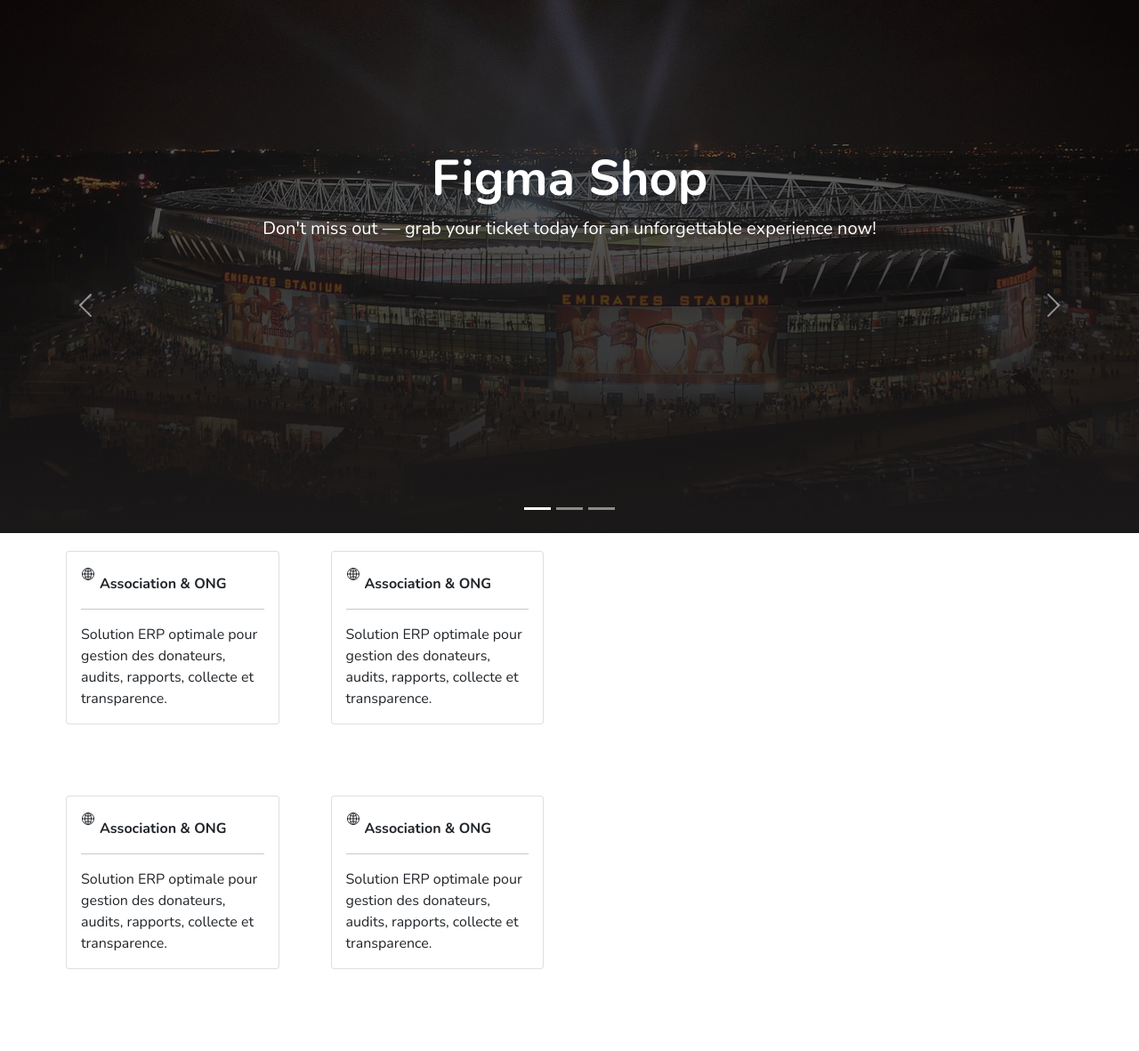
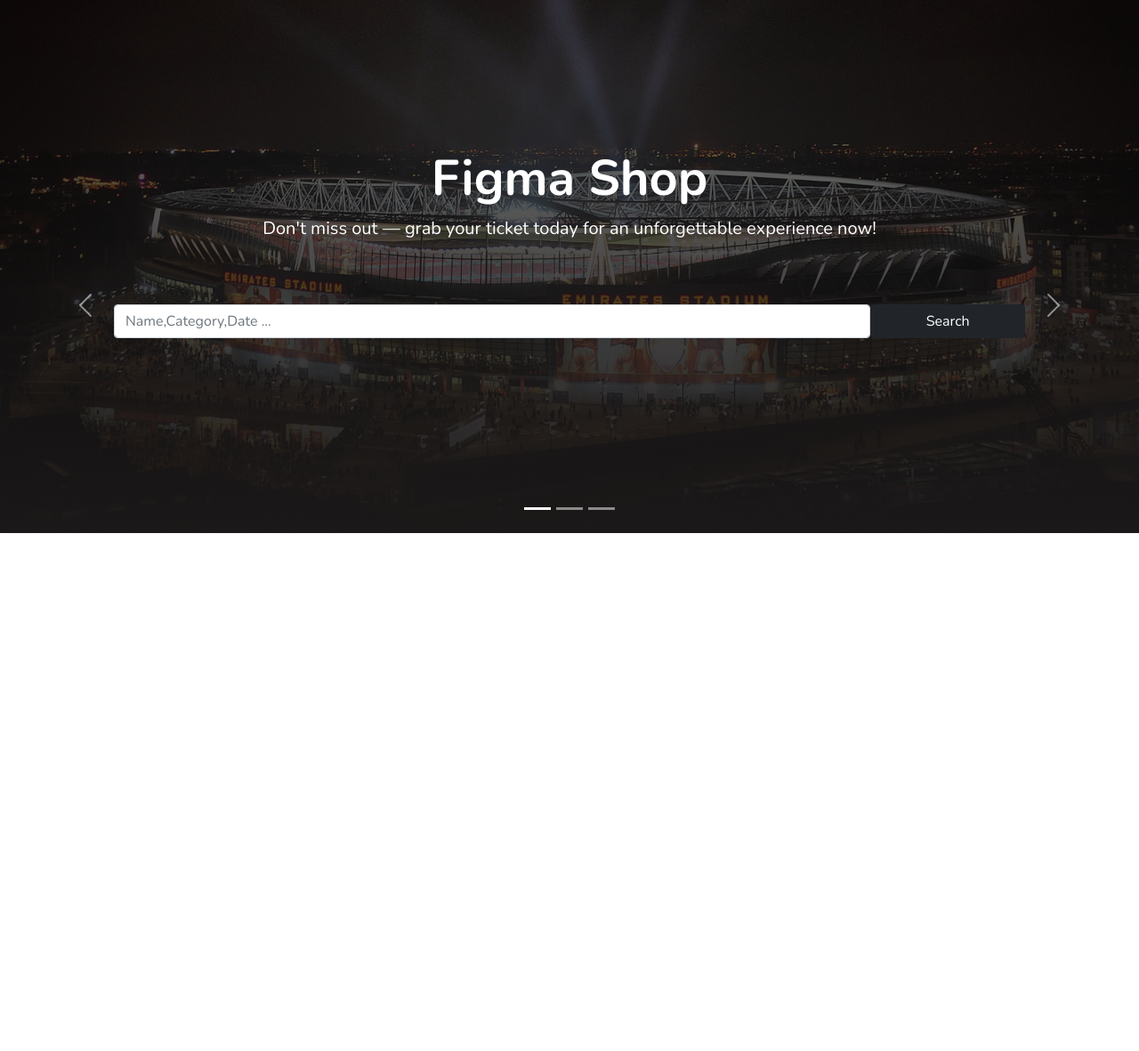
Before and after one commit to NassimEloualydy/TICKET-APP-DJANGO, a Django app: page / in a window 1280 px wide. Shown: the part 57-1238 px from the top of the page at 89% size. After the commit the page ends 656 px from the top, so only its background shows below. Run offline with Django 5.2, Linux system fonts and the light colour scheme; some libraries are stand-ins or nearby versions.

Commit message:
Mise a jour

```diff
--- a/Ticket/urls.py
+++ b/Ticket/urls.py
@@ -9,5 +9,6 @@
        path("loadDemoDataTicket",views.loadDemoDataTicket,name="loadDemoDataTicket"),
        path('deleteTicket',views.deleteTicket,name="deleteTicket"),
        path("chart_number_of_ticket_by_event",views.chart_number_of_ticket_by_event,name="chart_number_of_ticket_by_event"),
-       path("get_data_home",views.get_data_home,name="get_data_home")
+       path("get_data_home",views.get_data_home,name="get_data_home"),
+       path("ticketDetail/<int:id>",views.ticketDetail,name="ticketDetail")
 ]
--- a/auth/static/js/main.js
+++ b/auth/static/js/main.js
@@ -787,6 +787,7 @@
 
  }
  function submitEvent(){
+
     var name=document.getElementById("name").value;
     var date=document.getElementById("date").value;
     var start=document.getElementById("start").value;
@@ -1372,6 +1373,7 @@
  function get_data_home(){
     if(!document.getElementById("data_home"))
         return
+    var name=document.getElementById("name_search").value;
     var xhr=new XMLHttpRequest();
     xhr.onreadystatechange=function(){
         if(this.status==200 && this.readyState==4){
@@ -1385,7 +1387,90 @@
                 for(var i=0;i<message.length;i++){
                     data[message[i]['category']].push(message[i])
                 }
-                console.log(data)
+
+            data_query=""
+             for(var i in data){
+data_query+="<div class='container mt-3'>"
+data_query+="<div class='d-flex justify-content-between'>"
+data_query+="<p class='fw-bold h3'>"+i+"</p>"
+// data_query+="<p class='fw-bold h3'><input type='button' value='View More' class='btn btn-dark'></p>"
+data_query+="</div>"
+data_query+="<div class='row'>"
+
+k=0
+for(var j of data[i]){
+    k++
+    if(k==5)
+        break
+data_query+="<div class='col-md card m-1'  style='position:relative;cursor:pointer;' onclick='ticketDetail("+j.id+")'>"
+data_query+="<div class='card-body'>"
+data_query+="<div class='d-flex'>"
+data_query+="<div class='card-text mt-2 fw-bolder' style='margin-left: 5px'>"
+data_query+=j.name
+if(j.state=="Open"){
+
+    data_query+="<span style='margin: 1px;padding-bottom: 0px;background-color: #2a9d8f;display:inline-block;padding:.35em .65em;font-size:.75em;font-weight:700;line-height:1;color:#fff;text-align:center;white-space:nowrap;vertical-align:baseline;border-radius:.25rem;position:absolute;top:5px;right:5px;' className='badge pb-1'>Open</span>"
+}
+else{
+
+    data_query+="<span style='margin: 1px;padding-bottom: 0px;background-color: #e76f51;display:inline-block;padding:.35em .65em;font-size:.75em;font-weight:700;line-height:1;color:#fff;text-align:center;white-space:nowrap;vertical-align:baseline;border-radius:.25rem;position:absolute;top:5px;right:5px;' className='badge pb-1'>Closed</span>"
+}
+data_query+="</div>"
+data_query+="</div>"
+data_query+="<hr>"
+data_query+="<div class='text-start card-text'>"
+data_query+="<br/>🏟️ <span class='fw-bold'>Stade</span> : "+j.stade+"                  "
+data_query+="<br/>📅 <span class='fw-bold'>Date</span> : "+j.date+"                          "
+data_query+="<br/>🕒 <span class='fw-bold'>Time</span> : "+j.time_start+" - "+j.time_end+"                       "
+data_query+="<br/>🎟️ <span class='fw-bold'>Tickets</span> : "+j.nbr_ticket+" available                 "
+data_query+="</div>"
+data_query+="</div>"
+data_query+="</div>"
+
+}
+data_query+="</div>"
+data_query+="<div class='row'>"
+
+k=0
+for(var j of data[i]){
+    k++
+    if(k<5)
+        continue
+    if(k==9)
+    break
+data_query+="<div class='col-md card m-1'  style='position:relative;cursor:pointer;' onclick='ticketDetail("+j.id+")'>"
+data_query+="<div class='card-body'>"
+data_query+="<div class='d-flex'>"
+data_query+="<div class='card-text mt-2 fw-bolder' style='margin-left: 5px'>"
+data_query+=j.name
+if(j.state=="Open"){
+
+    data_query+="<span style='margin: 1px;padding-bottom: 0px;background-color: #2a9d8f;display:inline-block;padding:.35em .65em;font-size:.75em;font-weight:700;line-height:1;color:#fff;text-align:center;white-space:nowrap;vertical-align:baseline;border-radius:.25rem;position:absolute;top:5px;right:5px;' className='badge pb-1'>Open</span>"
+}
+else{
+
+    data_query+="<span style='margin: 1px;padding-bottom: 0px;background-color: #e76f51;display:inline-block;padding:.35em .65em;font-size:.75em;font-weight:700;line-height:1;color:#fff;text-align:center;white-space:nowrap;vertical-align:baseline;border-radius:.25rem;position:absolute;top:5px;right:5px;' className='badge pb-1'>Closed</span>"
+}
+
+data_query+="</div>"
+data_query+="</div>"
+data_query+="<hr>"
+data_query+="<div class='text-start card-text'>"
+data_query+="<br/>🏟️ <span class='fw-bold'>Stade</span> : "+j.stade+"                  "
+data_query+="<br/>📅 <span class='fw-bold'>Date</span> : "+j.date+"                          "
+data_query+="<br/>🕒 <span class='fw-bold'>Time</span> : "+j.time_start+" - "+j.time_end+"                       "
+data_query+="<br/>🎟️ <span class='fw-bold'>Tickets</span> : "+j.nbr_ticket+" available                 "
+data_query+="</div>"
+data_query+="</div>"
+data_query+="</div>"
+
+}
+data_query+="</div>"
+data_query+="</div>"
+
+            }
+            // console.log(data_query)
+            document.getElementById("data_home").innerHTML=data_query
             }
             if(type=="warning"){
                 toastr.warning(message,type,{positionClass:"toast-bottom-right"});
@@ -1397,7 +1482,10 @@
     xhr.open("POST","get_data_home",true);
     var f=new FormData();
     f.append("csrfmiddlewaretoken",token)
-
+    f.append("name",name)
     xhr.send(f);
 
 }
+function ticketDetail(data){
+    window.location.href="ticketDetail/"+data
+}
--- a/templates/home.html
+++ b/templates/home.html
@@ -55,168 +55,18 @@
           <span class="carousel-control-next-icon" aria-hidden="true"></span>
           <span class="visually-hidden">Next</span>
         </button>
-            {% csrf_token %}
+
+        {% csrf_token %}
+        <div className="container" style="position: relative;bottom: 265px;width: 80%;margin-left: 10%;visibility: visible;display: block;">
+          <form action="">
+              <div class="row text-center">
+                  <div class="col-md mt-2 d-flex" ><input type="text" id="name_search"     placeholder='Name,Category,Date ...'  class="form-control" style="width: 100% !important;" /> <input type="button" value="Search" onClick="get_data_home()"   class="btn btn-dark w-100"  style="width: 20% !important;"/></div>
+                </div>
+
+          </form>
+      </div>
 
 <section id="data_home" class="py-3">
-  <div class="container">
-    <div class="row text-center">
-
-
-
-      <div class="swiper mySwiper">
-        <div class="swiper-wrapper">
-
-            <div class="swiper-slide boxAnime">
-              <div class="card m-1">
-                <div class="card-body">
-
-                  <div class="d-flex">
-                    <div class="card-text"><ion-icon class="iconService_1" name="globe-outline"></ion-icon></div>
-                    <div class="card-text mt-2 fw-bolder" style="margin-left: 5px">
-
-                      Association & ONG
-                    </div>
-                  </div>
-                  <hr>
-                  <div class="text-start card-text">
-                    Solution ERP optimale pour gestion des donateurs, audits, rapports, collecte et transparence.
-                  </div>
-                </div>
-
-
-                </div>
-
-              </div>
-
-
-            <div class="swiper-slide boxAnime">
-              <div class="card m-1">
-                <div class="card-body">
-
-                  <div class="d-flex">
-                    <div class="card-text"><ion-icon class="iconService_1" name="globe-outline"></ion-icon></div>
-                    <div class="card-text mt-2 fw-bolder" style="margin-left: 5px">
-
-                      Association & ONG
-                    </div>
-                  </div>
-                  <hr>
-                  <div class="text-start card-text">
-                    Solution ERP optimale pour gestion des donateurs, audits, rapports, collecte et transparence.
-                  </div>
-                </div>
-
-
-                </div>
-
-              </div>
-
-
-
-
-
-
-
-
-                </div>
-
-              </div>
-
-
-
-
-
-
-
-
-
-
-        </div>
-        <br>
-        <br>
-        <br>
-        <div class="swiper-pagination boxAnime"></div>
-      </div>
-  <div class="container">
-    <div class="row text-center">
-
-
-
-      <div class="swiper mySwiper">
-        <div class="swiper-wrapper">
-
-            <div class="swiper-slide boxAnime">
-              <div class="card m-1">
-                <div class="card-body">
-
-                  <div class="d-flex">
-                    <div class="card-text"><ion-icon class="iconService_1" name="globe-outline"></ion-icon></div>
-                    <div class="card-text mt-2 fw-bolder" style="margin-left: 5px">
-
-                      Association & ONG
-                    </div>
-                  </div>
-                  <hr>
-                  <div class="text-start card-text">
-                    Solution ERP optimale pour gestion des donateurs, audits, rapports, collecte et transparence.
-                  </div>
-                </div>
-
-
-                </div>
-
-              </div>
-
-
-            <div class="swiper-slide boxAnime">
-              <div class="card m-1">
-                <div class="card-body">
-
-                  <div class="d-flex">
-                    <div class="card-text"><ion-icon class="iconService_1" name="globe-outline"></ion-icon></div>
-                    <div class="card-text mt-2 fw-bolder" style="margin-left: 5px">
-
-                      Association & ONG
-                    </div>
-                  </div>
-                  <hr>
-                  <div class="text-start card-text">
-                    Solution ERP optimale pour gestion des donateurs, audits, rapports, collecte et transparence.
-                  </div>
-                </div>
-
-
-                </div>
-
-              </div>
-
-
-
-
-
-
-
-
-                </div>
-
-              </div>
-
-
-
-
-
-
-
-
-
-
-        </div>
-        <br>
-        <br>
-        <br>
-        <div class="swiper-pagination boxAnime"></div>
-      </div>
-
       <!-- Swiper JS -->
 
   </div>
```
Also changed, not shown: Ticket/views.py (+26 -2 lines), templates/ticketDetail.html (added, +67 -0 lines).
